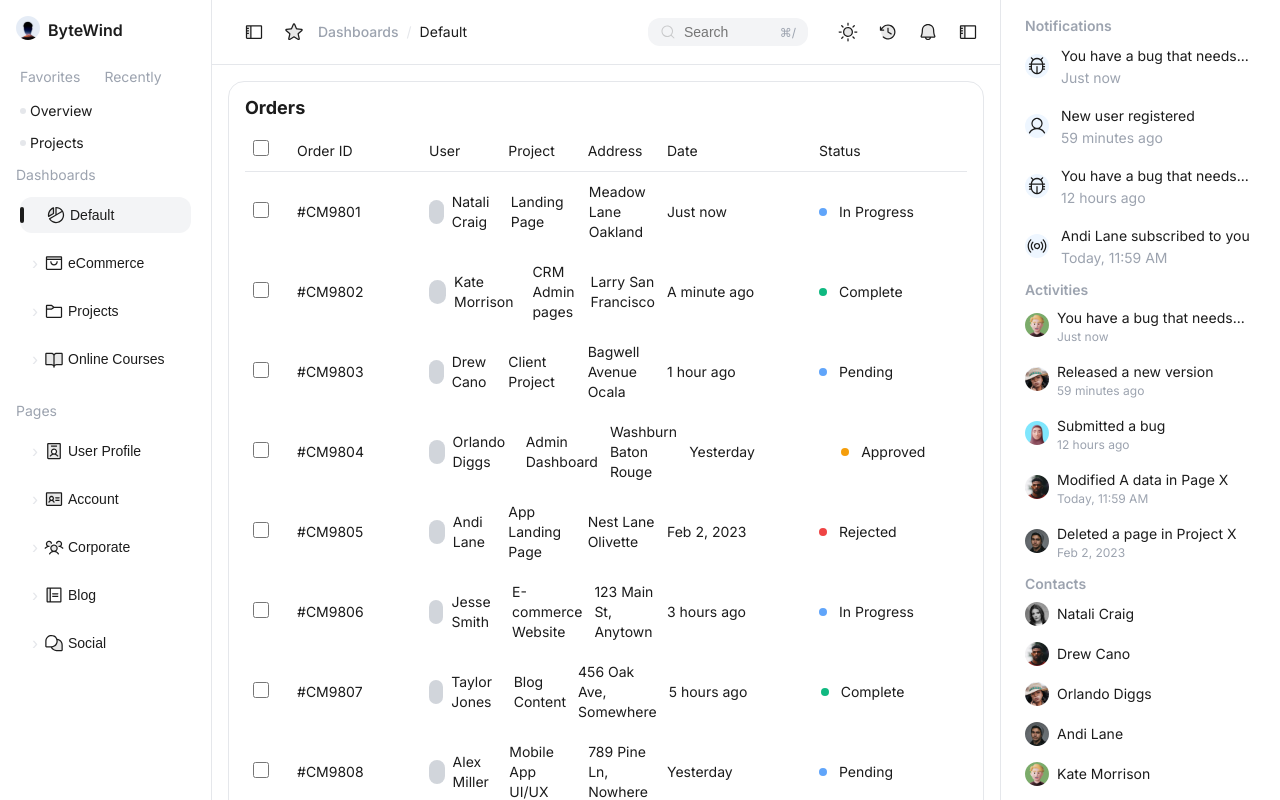
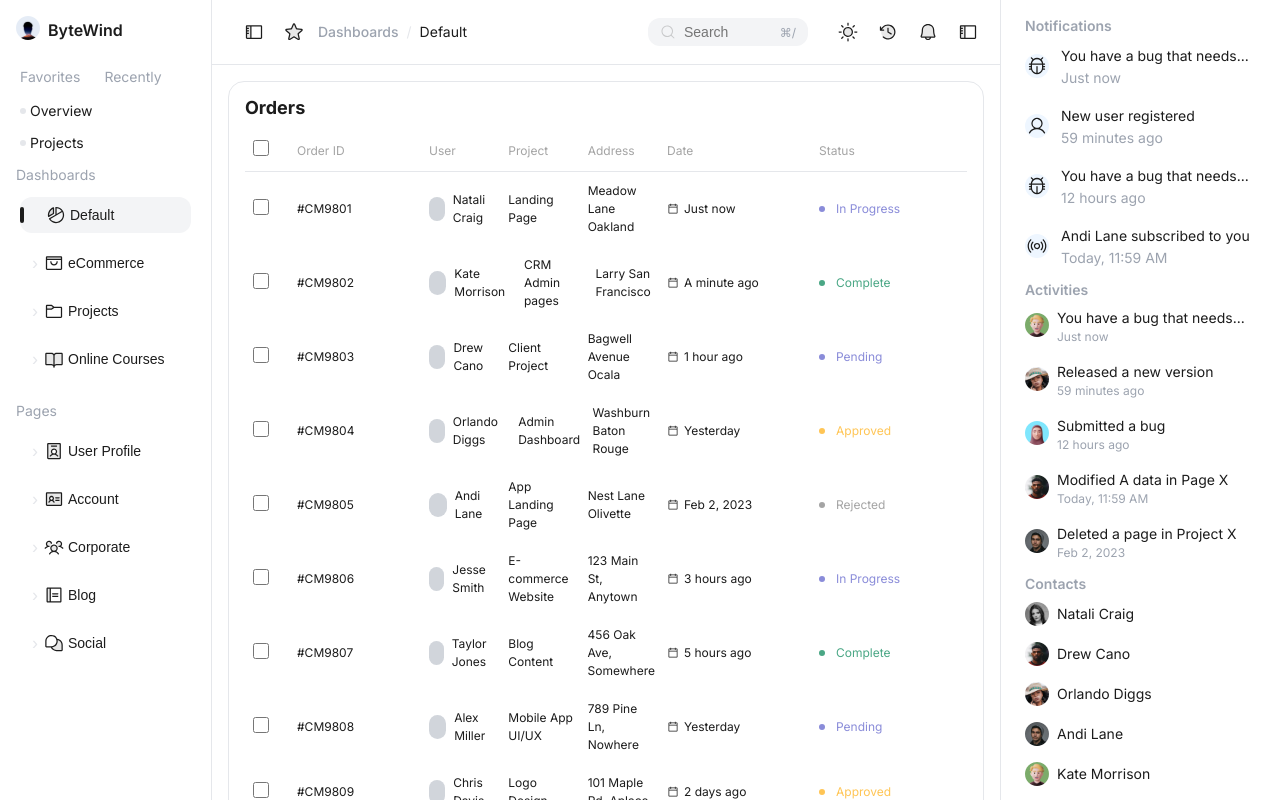
Before and after one commit to hssaluja25/dashboard, a React (Vite) app: page /orders in a window 1280 px wide. Shown: the top 800 px of the page. Built offline with nearby package versions, Linux system fonts and the light colour scheme.

Commit message:
updated table styling

```diff
--- a/src/index.css
+++ b/src/index.css
@@ -326,23 +326,122 @@ body {
   font-size: 14px;
 }
 
-/* Orders table */
-.orders-card { background: var(--surface); border: 1px solid var(--border); border-radius: 16px; padding: 12px 16px; }
-.orders-title { font-size: 18px; line-height: 28px; font-weight: 700; color: var(--text); margin-bottom: 8px; }
-.ot-table { width: 100%; }
-.ot-row { display: grid; grid-template-columns: 32px 120px 1fr 1fr 1fr 140px 140px; gap: 12px; align-items: center; padding: 10px 8px; }
-.ot-head { color: var(--text-muted); border-bottom: 1px solid var(--border); position: sticky; top: 0; background: var(--surface); z-index: 1; }
-.ot-body-row { transition: background-color 150ms ease; }
-.ot-body-row:hover { background: var(--surface-subtle); border-radius: 8px; }
-.ot-cell { color: var(--text); font-size: 14px; line-height: 20px; }
-.ot-check input { width: 16px; height: 16px; }
-.ot-user { display: flex; align-items: center; gap: 8px; }
-.ot-avatar { width: 24px; height: 24px; border-radius: 9999px; background: #d1d5db; display: inline-block; }
-.ot-status { width: 8px; height: 8px; border-radius: 9999px; display: inline-block; margin-right: 6px; }
-.ot-status-cell { display: flex; align-items: center; gap: 6px; }
-.ot-pager { display: flex; gap: 6px; justify-content: center; padding: 12px 0 4px; }
-.ot-page-btn, .ot-page-num { appearance: none; background: var(--surface); border: 1px solid var(--border); padding: 4px 8px; border-radius: 8px; cursor: pointer; color: var(--text); }
-.ot-page-num.is-active { background: var(--surface-subtle); font-weight: 700; }
+.orders-card {
+  background: var(--surface);
+  border: 1px solid var(--border);
+  border-radius: 16px;
+  padding: 12px 16px;
+}
+
+.orders-title {
+  font-size: 18px;
+  line-height: 28px;
+  font-weight: 700;
+  color: var(--text);
+  margin-bottom: 8px;
+}
+
+.ot-table {
+  width: 100%;
+}
+
+.ot-row {
+  display: grid;
+  grid-template-columns: 32px 120px 1fr 1fr 1fr 140px 140px;
+  gap: 12px;
+  align-items: center;
+  padding: 10px 8px;
+}
+
+.ot-head {
+  color: var(--text-muted);
+  border-bottom: 1px solid var(--border);
+  position: sticky;
+  top: 0;
+  background: var(--surface);
+  z-index: 1;
+}
+
+.ot-head .ot-cell {
+  color: #1C1C1C66;
+}
+
+.ot-body-row {
+  transition: background-color 150ms ease;
+}
+
+.ot-body-row:hover {
+  background: var(--surface-subtle);
+  border-radius: 8px;
+}
+
+.ot-cell {
+  color: #1C1C1C;
+  font-size: 12px;
+  line-height: 18px;
+}
+
+.ot-check input {
+  width: 16px;
+  height: 16px;
+}
+
+.ot-user {
+  display: flex;
+  align-items: center;
+  gap: 8px;
+}
+
+.ot-avatar {
+  width: 24px;
+  height: 24px;
+  border-radius: 9999px;
+  background: #d1d5db;
+  display: inline-block;
+}
+
+.ot-status {
+  width: 6px;
+  height: 6px;
+  border-radius: 9999px;
+  display: inline-block;
+  margin-right: 6px;
+}
+
+.ot-status-cell {
+  display: flex;
+  align-items: center;
+  gap: 5px;
+}
+
+.ot-status-cell>span {
+  font-size: 12px;
+  line-height: 18px;
+  font-weight: 400;
+}
+
+.ot-pager {
+  display: flex;
+  gap: 6px;
+  justify-content: center;
+  padding: 12px 0 4px;
+}
+
+.ot-page-btn,
+.ot-page-num {
+  appearance: none;
+  background: var(--surface);
+  border: 1px solid var(--border);
+  padding: 4px 8px;
+  border-radius: 8px;
+  cursor: pointer;
+  color: var(--text);
+}
+
+.ot-page-num.is-active {
+  background: var(--surface-subtle);
+  font-weight: 700;
+}
 
 .dashboard {
   display: flex;
--- a/src/molecules/OrderTable.jsx
+++ b/src/molecules/OrderTable.jsx
@@ -1,17 +1,21 @@
 import React, { useMemo, useState } from "react";
 import { mockData } from "@/models/mockData";
+import CalendarIcon from "@/assets/Calendar.svg";
 
 const PAGE_SIZE = 10;
 
+const getStatusColor = (status) => {
+  return status === "Complete"
+    ? "#4AA785"
+    : status === "Approved"
+    ? "#FFC555"
+    : status === "Rejected"
+    ? "#1C1C1C66"
+    : "#8A8CD9";
+};
+
 const StatusDot = ({ status }) => {
-  const color =
-    status === "Complete"
-      ? "#10b981"
-      : status === "Approved"
-      ? "#f59e0b"
-      : status === "Rejected"
-      ? "#ef4444"
-      : "#60a5fa"; // In Progress/Pending
+  const color = getStatusColor(status);
   return <span className="ot-status" style={{ background: color }} />;
 };
 
@@ -50,8 +54,8 @@ const OrderTable = () => {
     <section className="orders-card">
       <h3 className="orders-title">Orders</h3>
 
-      <div className="ot-table" role="table">
-        <div className="ot-row ot-head" role="row">
+      <div className="ot-table">
+        <div className="ot-row ot-head">
           <div className="ot-cell ot-check">
             <input type="checkbox" checked={allChecked} onChange={toggleAll} />
           </div>
@@ -63,14 +67,15 @@ const OrderTable = () => {
           <div className="ot-cell">Status</div>
         </div>
 
-        <div className="ot-body" role="rowgroup">
+        <div className="ot-body">
           {slice.map((r) => {
             const isChecked = selected.has(r.orderId);
             return (
               <label
                 key={r.orderId}
-                className={`ot-row ot-body-row ${isChecked ? "is-selected" : ""}`}
-                role="row"
+                className={`ot-row ot-body-row ${
+                  isChecked ? "is-selected" : ""
+                }`}
               >
                 <div className="ot-cell ot-check">
                   <input
@@ -82,16 +87,23 @@ const OrderTable = () => {
                 </div>
                 <div className="ot-cell ot-id">#{r.orderId}</div>
                 <div className="ot-cell ot-user">
-                  {/* avatar could be an img if available */}
-                  <span className="ot-avatar" aria-hidden="true" />
+                  <span className="ot-avatar" />
                   <span>{r.user?.name}</span>
                 </div>
                 <div className="ot-cell">{r.project}</div>
                 <div className="ot-cell">{r.address}</div>
-                <div className="ot-cell">{r.date}</div>
+                <div
+                  className="ot-cell date"
+                  style={{ display: "flex", alignItems: "center", gap: "5px" }}
+                >
+                  <img width={12} src={CalendarIcon} alt="" className="icon" />
+                  {r.date}
+                </div>
                 <div className="ot-cell ot-status-cell">
                   <StatusDot status={r.status} />
-                  <span>{r.status}</span>
+                  <span style={{ color: getStatusColor(r.status) }}>
+                    {r.status}
+                  </span>
                 </div>
               </label>
             );
--- a/src/molecules/RevenueByLocation.jsx
+++ b/src/molecules/RevenueByLocation.jsx
@@ -25,7 +25,7 @@ const RevenueByLocation = () => {
             style={{ left: p.left, top: p.top, "--d": `${i * 90}ms` }}
           >
             <span className="loc-dot__inner" />
-            <span className="loc-tip" role="tooltip">
+            <span className="loc-tip">
               {p.name} — ${Math.round(p.revenue / 1000)}K
             </span>
           </span>
--- a/src/molecules/RevenueChart.jsx
+++ b/src/molecules/RevenueChart.jsx
@@ -35,7 +35,7 @@ const RevenueChart = () => {
     <section className="proj-card">
       <div className="proj-title">
         <span className="proj-h">Revenue</span>
-        <span className="title-sep" aria-hidden="true" />
+        <span className="title-sep" />
         <span className="title-item">
           <span className="title-dot dot-actual" />
           <span>
--- a/src/molecules/TopSellingProducts.jsx
+++ b/src/molecules/TopSellingProducts.jsx
@@ -18,43 +18,26 @@ const TopSellingProducts = () => {
   return (
     <section className="tsp-card">
       <h3 className="tsp-title">Top Selling Products</h3>
-      <div className="tsp-table" role="table" aria-label="Top selling products">
-        <div className="tsp-thead" role="rowgroup">
-          <div className="tsp-row tsp-head" role="row">
-            <div className="tsp-th" role="columnheader">
-              Name
-            </div>
-            <div className="tsp-th" role="columnheader">
-              Price
-            </div>
-            <div className="tsp-th" role="columnheader">
-              Quantity
-            </div>
-            <div className="tsp-th" role="columnheader">
-              Amount
-            </div>
+      <div className="tsp-table">
+        <div className="tsp-thead">
+          <div className="tsp-row tsp-head">
+            <div className="tsp-th">Name</div>
+            <div className="tsp-th">Price</div>
+            <div className="tsp-th">Quantity</div>
+            <div className="tsp-th">Amount</div>
           </div>
         </div>
-        <div className="tsp-tbody" role="rowgroup">
+        <div className="tsp-tbody">
           {rows.map((r, i) => (
             <div
               key={r.name}
               className={`tsp-row tsp-body ${mounted ? "is-in" : ""}`}
-              role="row"
               style={{ "--delay": `${i * 90}ms` }}
             >
-              <div className="tsp-td" role="cell">
-                {r.name}
-              </div>
-              <div className="tsp-td" role="cell">
-                {fmtCurrency(r.price)}
-              </div>
-              <div className="tsp-td" role="cell">
-                {r.quantity}
-              </div>
-              <div className="tsp-td" role="cell">
-                {fmtCurrency(r.amount)}
-              </div>
+              <div className="tsp-td">{r.name}</div>
+              <div className="tsp-td">{fmtCurrency(r.price)}</div>
+              <div className="tsp-td">{r.quantity}</div>
+              <div className="tsp-td">{fmtCurrency(r.amount)}</div>
             </div>
           ))}
         </div>
```
Also changed, not shown: src/assets/Calendar.svg (added).
